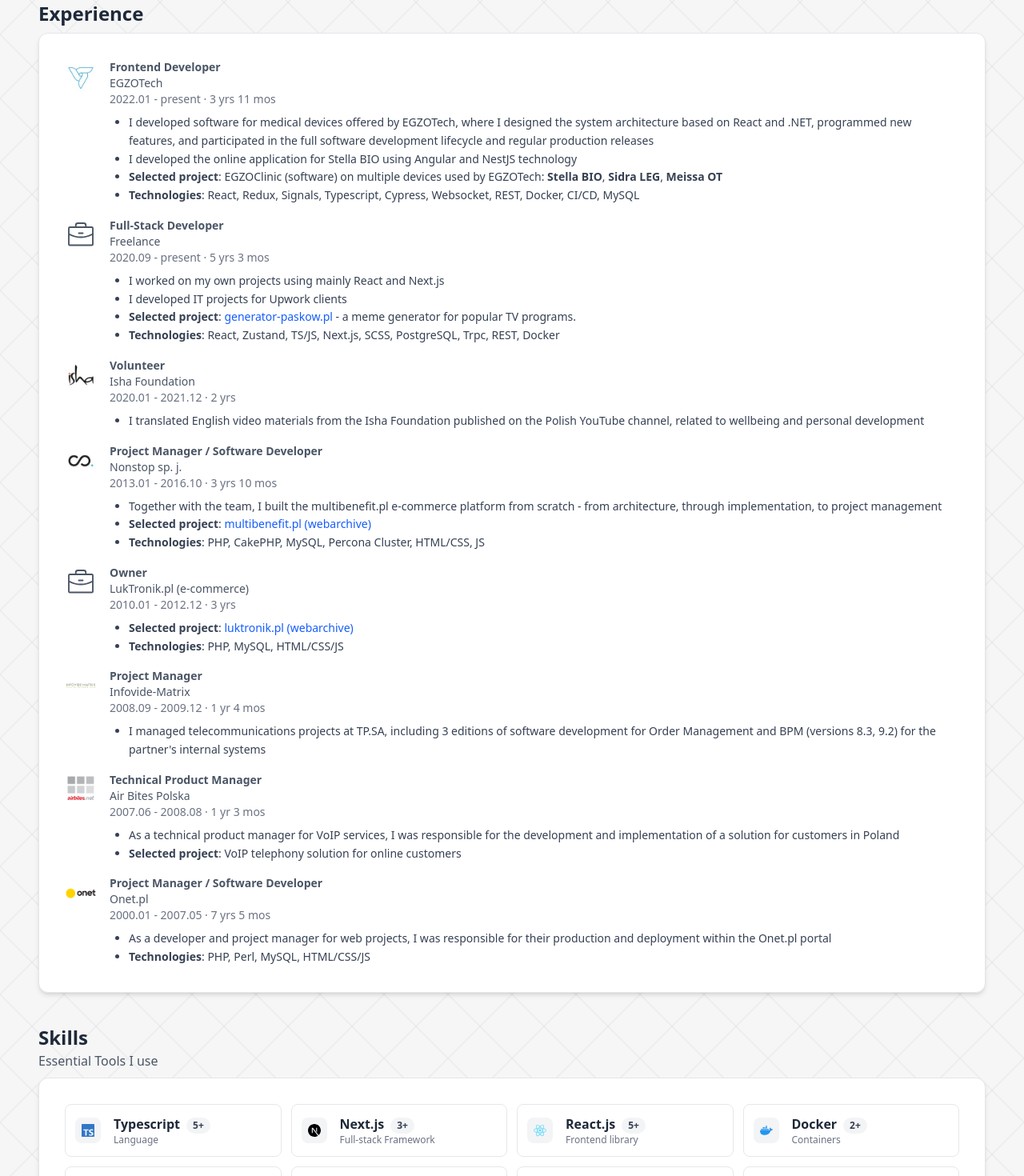
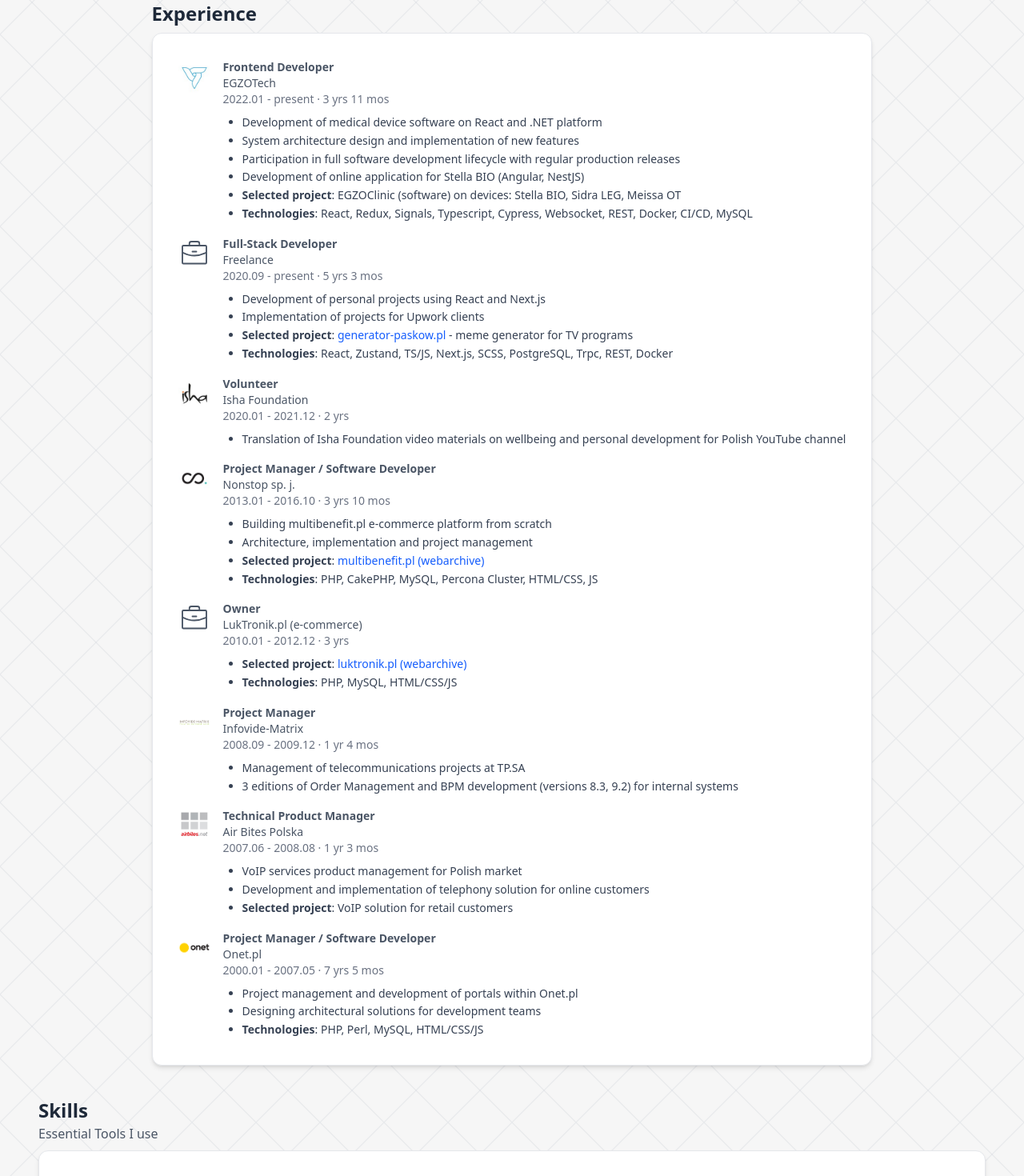
Before and after one commit to rlukawski/personal-website, a React (Vite) app: page / in a window 1280 px wide. Shown: the part 677-2147 px from the top of the page at 80% size. Built offline with nearby package versions, Linux system fonts and the light colour scheme.

Commit message:
Remove narrative style

```diff
--- a/src/components/Experience.tsx
+++ b/src/components/Experience.tsx
@@ -80,13 +80,10 @@ const getExperienceData = (): ExperienceItem[] => [
     descriptionKeys: [
       "experience.exp0.desc0",
       "experience.exp0.desc1",
+      "experience.exp0.desc2",
+      "experience.exp0.desc3",
     ],
-    projectComponent: (t) => (
-      <>
-        {t("experience.exp0.project")}{" "}
-        <b>Stella BIO</b>, <b>Sidra LEG</b>, <b>Meissa OT</b>
-      </>
-    ),
+    projectKey: "experience.exp0.project",
     technologies:
       "React, Redux, Signals, Typescript, Cypress, Websocket, REST, Docker, CI/CD, MySQL",
   },
@@ -127,7 +124,7 @@ const getExperienceData = (): ExperienceItem[] => [
     titleKey: "experience.exp3.title",
     company: "Nonstop sp. j.",
     customIcon: nonstopLogo,
-    descriptionKeys: ["experience.exp3.desc0"],
+    descriptionKeys: ["experience.exp3.desc0", "experience.exp3.desc1"],
     technologies: "PHP, CakePHP, MySQL, Percona Cluster, HTML/CSS, JS",
     // eslint-disable-next-line @typescript-eslint/no-unused-vars
     projectComponent: (_t) => (
@@ -169,7 +166,7 @@ const getExperienceData = (): ExperienceItem[] => [
     titleKey: "experience.exp5.title",
     company: "Infovide-Matrix",
     customIcon: infovideMatrixLogo,
-    descriptionKeys: ["experience.exp5.desc0"],
+    descriptionKeys: ["experience.exp5.desc0", "experience.exp5.desc1"],
   },
   {
     startDate: "2007.06",
@@ -177,7 +174,7 @@ const getExperienceData = (): ExperienceItem[] => [
     titleKey: "experience.exp6.title",
     company: "Air Bites Polska",
     customIcon: airBitesLogo,
-    descriptionKeys: ["experience.exp6.desc0"],
+    descriptionKeys: ["experience.exp6.desc0", "experience.exp6.desc1"],
     projectKey: "experience.exp6.project",
   },
   {
@@ -186,7 +183,7 @@ const getExperienceData = (): ExperienceItem[] => [
     titleKey: "experience.exp7.title",
     company: "Onet.pl",
     customIcon: onetLogo,
-    descriptionKeys: ["experience.exp7.desc0"],
+    descriptionKeys: ["experience.exp7.desc0", "experience.exp7.desc1"],
     technologies: "PHP, Perl, MySQL, HTML/CSS/JS",
   },
 ];
--- a/src/locales/en.json
+++ b/src/locales/en.json
@@ -29,39 +29,45 @@
     "month_other": "mos",
     "exp0": {
       "title": "Frontend Developer",
-      "desc0": "I developed software for medical devices offered by EGZOTech, where I designed the system architecture based on React and .NET, programmed new features, and participated in the full software development lifecycle and regular production releases",
-      "desc1": "I developed the online application for Stella BIO using Angular and NestJS technology",
-      "project": "EGZOClinic (software) on multiple devices used by EGZOTech:"
+      "desc0": "Development of medical device software on React and .NET platform",
+      "desc1": "System architecture design and implementation of new features",
+      "desc2": "Participation in full software development lifecycle with regular production releases",
+      "desc3": "Development of online application for Stella BIO (Angular, NestJS)",
+      "project": "EGZOClinic (software) on devices: Stella BIO, Sidra LEG, Meissa OT"
     },
     "exp1": {
       "title": "Full-Stack Developer",
-      "desc0": "I worked on my own projects using mainly React and Next.js",
-      "desc1": "I developed IT projects for Upwork clients",
-      "project": "- a meme generator for popular TV programs."
+      "desc0": "Development of personal projects using React and Next.js",
+      "desc1": "Implementation of projects for Upwork clients",
+      "project": "- meme generator for TV programs"
     },
     "exp2": {
       "title": "Volunteer",
-      "desc0": "I translated English video materials from the Isha Foundation published on the Polish YouTube channel, related to wellbeing and personal development"
+      "desc0": "Translation of Isha Foundation video materials on wellbeing and personal development for Polish YouTube channel"
     },
     "exp3": {
       "title": "Project Manager / Software Developer",
-      "desc0": "Together with the team, I built the multibenefit.pl e-commerce platform from scratch - from architecture, through implementation, to project management"
+      "desc0": "Building multibenefit.pl e-commerce platform from scratch",
+      "desc1": "Architecture, implementation and project management"
     },
     "exp4": {
       "title": "Owner"
     },
     "exp5": {
       "title": "Project Manager",
-      "desc0": "I managed telecommunications projects at TP.SA, including 3 editions of software development for Order Management and BPM (versions 8.3, 9.2) for the partner's internal systems"
+      "desc0": "Management of telecommunications projects at TP.SA",
+      "desc1": "3 editions of Order Management and BPM development (versions 8.3, 9.2) for internal systems"
     },
     "exp6": {
       "title": "Technical Product Manager",
-      "desc0": "As a technical product manager for VoIP services, I was responsible for the development and implementation of a solution for customers in Poland",
-      "project": "VoIP telephony solution for online customers"
+      "desc0": "VoIP services product management for Polish market",
+      "desc1": "Development and implementation of telephony solution for online customers",
+      "project": "VoIP solution for retail customers"
     },
     "exp7": {
       "title": "Project Manager / Software Developer",
-      "desc0": "As a developer and project manager for web projects, I was responsible for their production and deployment within the Onet.pl portal"
+      "desc0": "Project management and development of portals within Onet.pl",
+      "desc1": "Designing architectural solutions for development teams"
     }
   },
   "skills": {
--- a/src/locales/pl.json
+++ b/src/locales/pl.json
@@ -13,10 +13,7 @@
   "about": {
     "title": "O mnie",
     "paragraph1": "Witaj, nazywam się Rafał Łukawski. Jestem programistą full-stack z ponad 5-letnim doświadczeniem w nowoczesnym frontendzie/backendzie i ponad 20-letnim doświadczeniem w IT. Pasjonuję się całym cyklem życia oprogramowania – od architektury systemu, przez implementację, po wdrożenie produkcyjne.",
-
     "paragraph2": "Google Cloud Professional Architect (2024) | Professional Scrum Master | Budowałem systemy dla milionów użytkowników w Onet.pl | Prowadziłem projekty telekomunikacyjne w TP.SA | Obecnie rozwijam złożone aplikacje React/Next.js i mentoruję programistów."
-
-
   },
   "experience": {
     "title": "Doświadczenie",
@@ -33,39 +30,45 @@
     "month_other": "mies.",
     "exp0": {
       "title": "Programista Frontend",
-      "desc0": "Rozwijałem oprogramowanie dla urządzeń medycznych oferowanych przez EGZOTech, gdzie opracowywałem architekturę systemu bazującą na React i .NET, programowałem nowe funkcjonalności i uczestniczyłem w pełnym cyklu wytwarzania oprogramowania i regularnych wydaniach produkcyjnych",
-      "desc1": "Rozwijałem aplikację online dla Stella BIO w technologii Angular i NestJS",
-      "project": "EGZOClinic (oprogramowanie) na wielu urządzeniach używanych przez EGZOTech:"
+      "desc0": "Rozwój oprogramowania dla urządzeń medycznych na platformie React i .NET",
+      "desc1": "Projektowanie architektury systemu i implementacja nowych funkcjonalności",
+      "desc2": "Udział w pełnym cyklu wytwarzania oprogramowania z regularnymi wydaniami produkcyjnymi",
+      "desc3": "Rozwój aplikacji online dla Stella BIO (Angular, NestJS)",
+      "project": "EGZOClinic (oprogramowanie) na urządzeniach: Stella BIO, Sidra LEG, Meissa OT"
     },
     "exp1": {
       "title": "Programista Full-Stack",
-      "desc0": "Pracowałem nad własnymi projektami wykorzystującymi głównie React i Next.js",
-      "desc1": "Rozwijałem projekty informatyczne dla klientów Upwork",
-      "project": "- generator memów dla popularnych programów telewizyjnych."
+      "desc0": "Rozwój projektów własnych z wykorzystaniem React i Next.js",
+      "desc1": "Realizacja projektów dla klientów Upwork",
+      "project": "- generator memów dla programów telewizyjnych"
     },
     "exp2": {
       "title": "Wolontariusz",
-      "desc0": "Tłumaczyłem anglojęzyczne materiały wideo fundacji Isha publikowane na polskim kanale YouTube, związane z dobrostanem i rozwojem osobistym"
+      "desc0": "Tłumaczenie materiałów wideo Fundacji Isha dotyczących dobrostanu i rozwoju osobistego dla polskiego kanału YouTube"
     },
     "exp3": {
       "title": "Kierownik Projektów / Programista",
-      "desc0": "Wraz z zespołem stworzyłem od zera platformę e-commerce multibenefit.pl - od architektury, przez implementację, aż po zarządzanie projektem"
+      "desc0": "Budowa platformy e-commerce multibenefit.pl od podstaw",
+      "desc1": "Architektura, implementacja i zarządzanie projektem"
     },
     "exp4": {
       "title": "Właściciel"
     },
     "exp5": {
       "title": "Kierownik Projektów",
-      "desc0": "Zarządzałem projektami telekomunikacyjnymi w TP.SA, w tym 3 edycjami rozwoju oprogramowania Order Management i BPM (wersje 8.3, 9.2) dla systemów wewnętrznych partnera"
+      "desc0": "Zarządzanie projektami telekomunikacyjnymi w TP.SA",
+      "desc1": "3 edycje rozwoju Order Management i BPM (wersje 8.3, 9.2) dla systemów wewnętrznych"
     },
     "exp6": {
       "title": "Techniczny Menedżer Produktu",
-      "desc0": "Jako techniczny kierownik produkty dla usług VoIP, odpowiedałem za rozwój i wdrożenie rozwiązania dla klientów w Polsce",
-      "project": "Rozwiązanie telefoniczne VoIP dla klientów online"
+      "desc0": "Zarządzanie produktem usług VoIP dla rynku polskiego",
+      "desc1": "Rozwój i wdrożenie rozwiązania telefonicznego dla klientów online",
+      "project": "Rozwiązanie VoIP dla klientów detalicznych"
     },
     "exp7": {
       "title": "Kierownik Projektów / Programista",
-      "desc0": "Jako programista i kierownikiem projektów internetowych, odpowiadałem za ich produkcję i wdrażanie w ramach portalu Onet.pl"
+      "desc0": "Zarządzanie projektami i development portali w ramach Onet.pl",
+      "desc1": "Projektowanie rozwiązań architektonicznych dla zespołów deweloperskich"
     }
   },
   "skills": {
```
